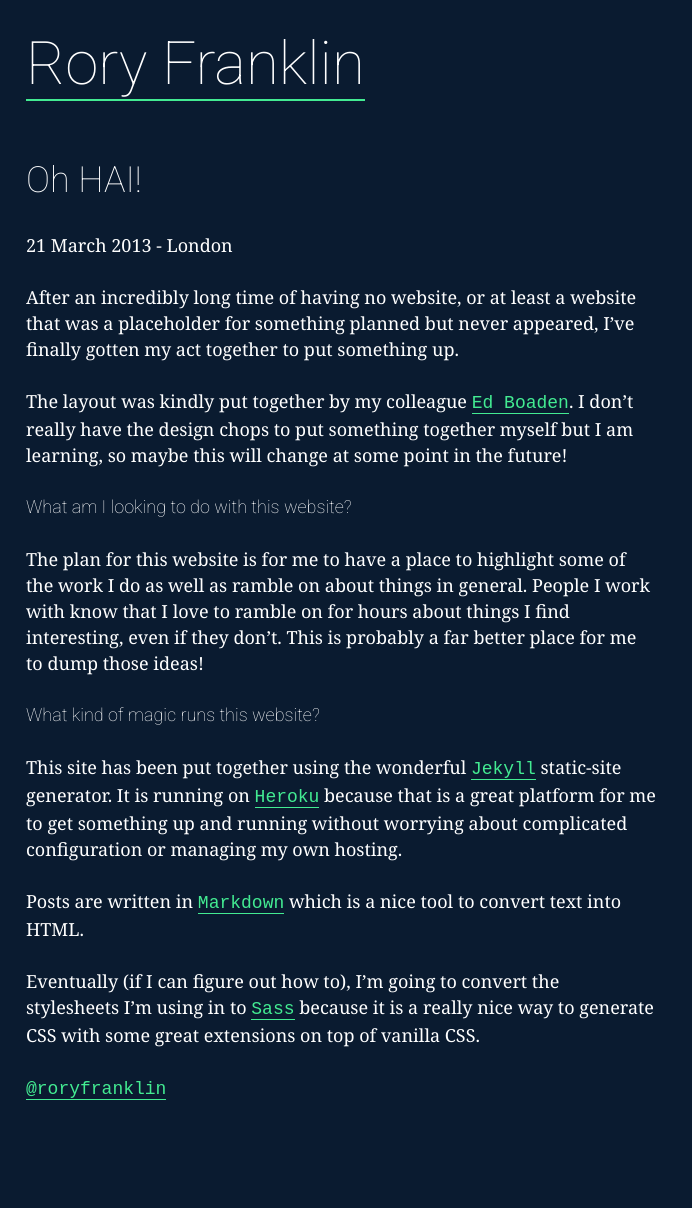
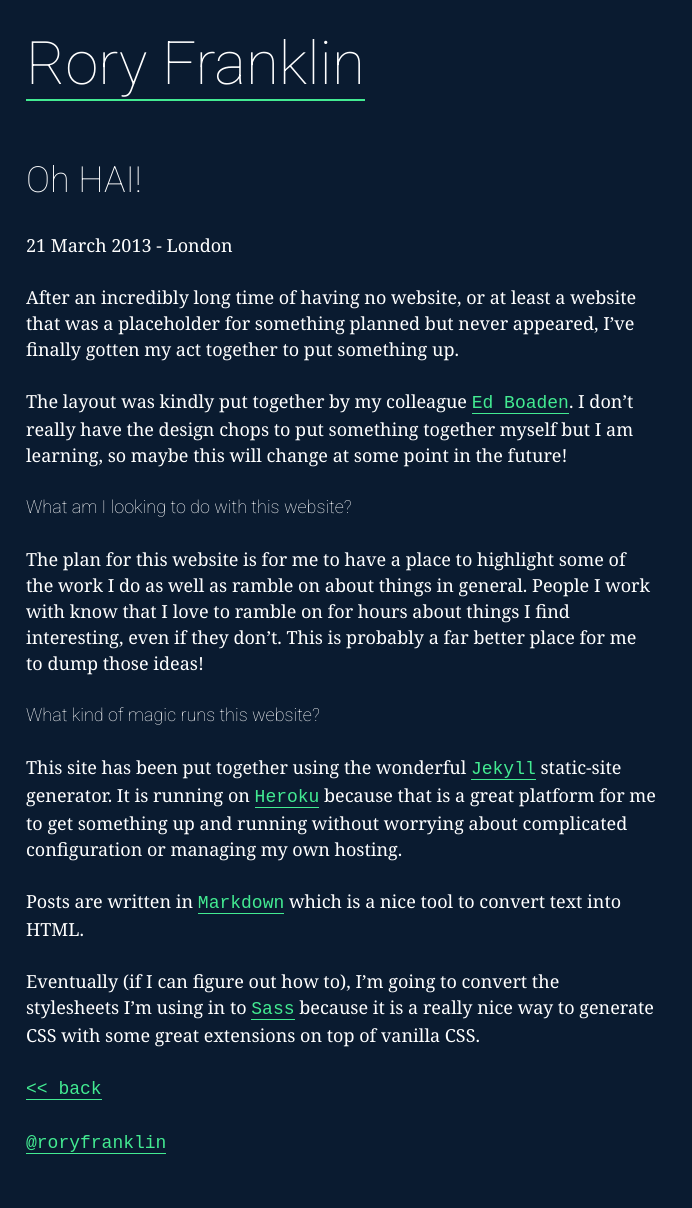
Before and after one commit to roryfranklin/roryfranklin.com, a Jekyll site: the page built from _posts/2013-03-20-oh-hai.md, in a window 1280 px wide. Shown: the whole page, without its empty margins (0-692 px from the left). Built offline with Jekyll 4.4.1, drawn with Linux system fonts in a browser that asks for light colours; before the commit the page ends 1154 px from its top, so only the background shows below that.

Commit message:
Add Back navigation

```diff
--- a/_layouts/post.html
+++ b/_layouts/post.html
@@ -10,7 +10,13 @@
 <h1>
   <a href="/">Rory Franklin</a>
 </h1>
+
 {{content}}
+
+<p>
+  <a href="/">&lt;&lt; back</a>
+</p>
+
 <footer>
   <p>
     <a href="http://www.twitter.com/roryfranklin">@roryfranklin</a>
```
